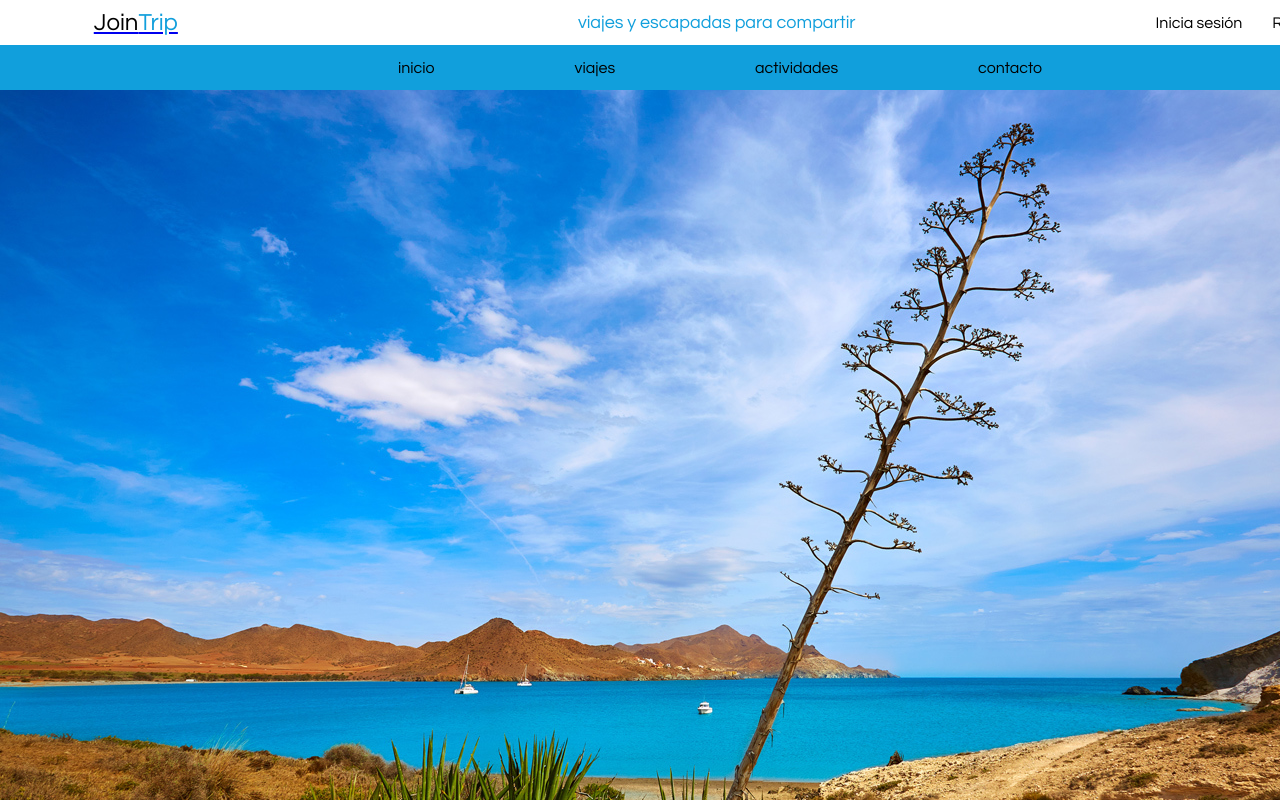
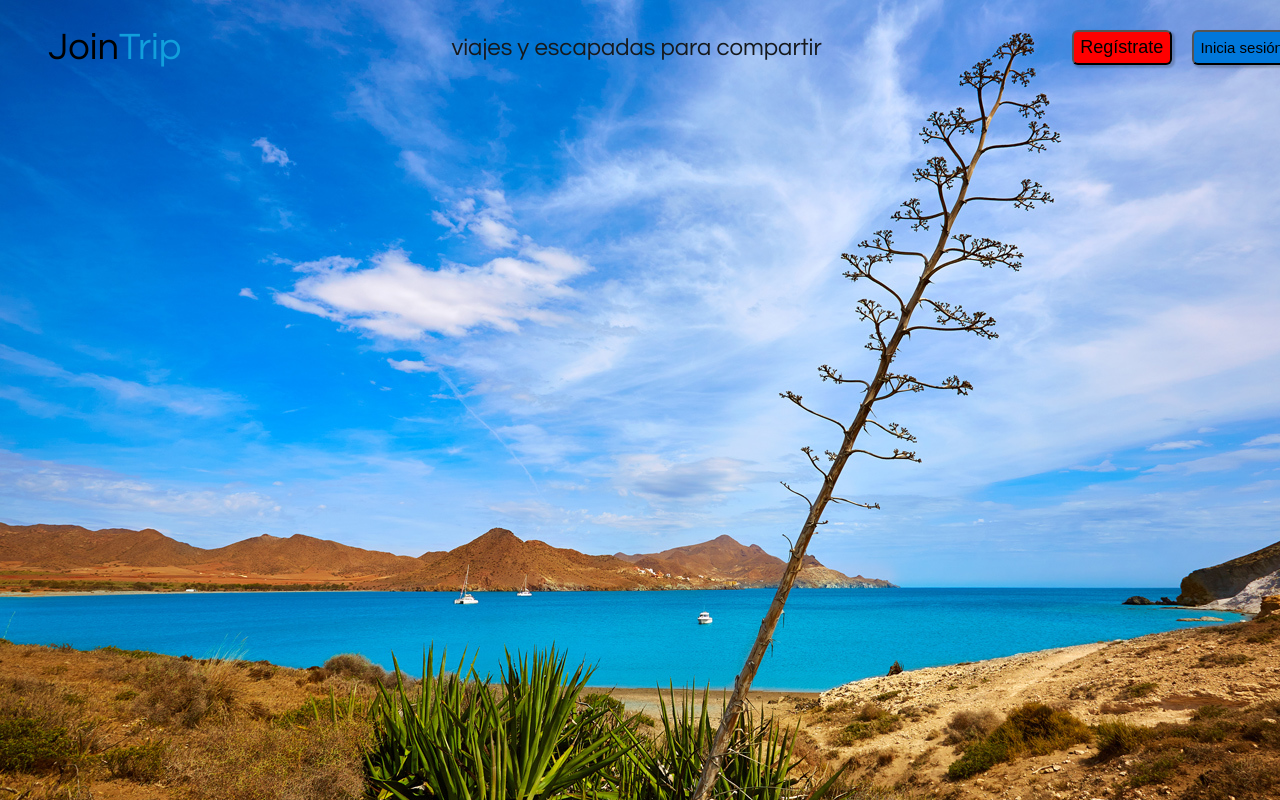
Before and after one commit to joanbatiste/Join-Trip, a React (Create React App) app in the folder frontend/: page / in a window 1280 px wide. Shown: the top 800 px of the page. Built offline with nearby package versions, Linux system fonts and the light colour scheme.

Commit message:
header integrate to main image

```diff
--- a/frontend/src/components/Header/Header.jsx
+++ b/frontend/src/components/Header/Header.jsx
@@ -15,15 +15,20 @@ const Header = () =>{
                     </a>
                 </div>
                 <div className="header-container-header-slogan">viajes y escapadas para compartir</div>
-                <div className="header-container-header-login">Inicia sesión</div>
-                <div className="header-container-header-register">Regístrate</div>
+                <div className="header-container-header-register">
+                    <button id="register">Regístrate</button>
+                    </div>
+                <div className="header-container-header-login">
+                    <button id="login">Inicia sesión</button>
+                    </div>
+
             </div>
             <div className="header-container-links">
                 <div className="header-container-links-titles">
-                    <div className="header-container-links-titles home">inicio</div>
+                    {/* <div className="header-container-links-titles home">inicio</div>
                     <div className="header-container-links-titles travels">viajes</div>
                     <div className="header-container-links-titles activities">actividades</div>
-                    <div className="header-container-links-titles contact">contacto</div>
+                    <div className="header-container-links-titles contact">contacto</div> */}
                 </div>
 
             </div>
--- a/frontend/src/components/Header/_Header.scss
+++ b/frontend/src/components/Header/_Header.scss
@@ -1,23 +1,29 @@
 .header-container{
     width: $q-xl;
-    height: $size-v+$size-f;
+    height: $mp-o;
     font-family: $font-Questrial-Regular;
+    position: absolute;
+    background-color: transparent;
 
     .header-container-header{
         width: $q-xl;
         height: $size-t+$size-c+$size-a;
-        background-color: #ffffff;
+        background-color: transparent;
         display: flex;
         flex-direction: row;
         align-items: center;
         justify-content: center;
+        margin-top: 25px;
         .header-container-header-logo{
-            margin-right: 400px;
+            align-items: flex-start;
+            margin-right: 270px;
+            text-decoration:none;
 
             .logo-link{
                 display: flex;
                 flex-direction: row;
-                font-size: 24px;
+                font-size: $size-s;
+                text-decoration:none;
                 .logo-first{
                     color: #000000;
                 }
@@ -27,34 +33,53 @@
             }
         }
         .header-container-header-slogan{
-            color: #119FDC;
-            font-size: 18px;
+            color: #16191C;
+            font-size: $size-m;
+            margin-right: 250px;
+
+        }
+
+        .header-container-header-register{
+            #register{
+                background-color: red;
+                width: 100px;
+                height: 35px;
+                font-size: 18px;
+                border-radius: 6px;
+                box-shadow: 2px 2px 2px 1px rgba(0, 0, 0, 0.2);
+            }
         }
         .header-container-header-login{
-            margin-left: 300px;
-        }
-        .header-container-header-register{
-            margin-left: 30px;
+            margin-left: 20px;
+            margin-right: 100px;
+            #login{
+                background-color: rgb(0,119,219);
+                width: 100px;
+                height: 35px;
+                font-size: 15px;
+                border-radius: 6px;
+                box-shadow: 2px 2px 2px 1px rgba(0, 0, 0, 0.2);
+            }
         }
 
     };
-    .header-container-links{
-        width: $q-xl;
-        height: $size-t+$size-c+$size-a;
-        background-color: nth($fontColor , 3);
-        display: flex;
-        align-items: center;
-        justify-content: center;
+    // .header-container-links{
+    //     width: $q-xl;
+    //     height: $size-t+$size-c+$size-a;
+    //     background-color: nth($fontColor , 3);
+    //     display: flex;
+    //     align-items: center;
+    //     justify-content: center;
 
-        .header-container-links-titles{
-            display: flex;
-            flex-direction: row;
-            align-items: center;
-            margin-right: 70px;
-            margin-left: 70px;
+    //     .header-container-links-titles{
+    //         display: flex;
+    //         flex-direction: row;
+    //         align-items: center;
+    //         margin-right: 70px;
+    //         margin-left: 70px;
 
-        }
-    }
+    //     }
+    // }
 };
 // /* Frame 1 */
 
--- a/frontend/src/css/main.css
+++ b/frontend/src/css/main.css
@@ -211,46 +211,53 @@ se transforma en
 /*COMPONENTS*/
 .header-container {
   width: 1440px;
-  height: 90px;
-  font-family: "Questrial-Regular"; }
+  height: 128px;
+  font-family: "Questrial-Regular";
+  position: absolute;
+  background-color: transparent; }
   .header-container .header-container-header {
     width: 1440px;
     height: 45px;
-    background-color: #ffffff;
+    background-color: transparent;
     display: flex;
     flex-direction: row;
     align-items: center;
-    justify-content: center; }
+    justify-content: center;
+    margin-top: 25px; }
     .header-container .header-container-header .header-container-header-logo {
-      margin-right: 400px; }
+      align-items: flex-start;
+      margin-right: 270px;
+      text-decoration: none; }
       .header-container .header-container-header .header-container-header-logo .logo-link {
         display: flex;
         flex-direction: row;
-        font-size: 24px; }
+        font-size: 38px;
+        text-decoration: none; }
         .header-container .header-container-header .header-container-header-logo .logo-link .logo-first {
           color: #000000; }
         .header-container .header-container-header .header-container-header-logo .logo-link .logo-second {
           color: #119FDC; }
     .header-container .header-container-header .header-container-header-slogan {
-      color: #119FDC;
-      font-size: 18px; }
+      color: #16191C;
+      font-size: 24px;
+      margin-right: 250px; }
+    .header-container .header-container-header .header-container-header-register #register {
+      background-color: red;
+      width: 100px;
+      height: 35px;
+      font-size: 18px;
+      border-radius: 6px;
+      box-shadow: 2px 2px 2px 1px rgba(0, 0, 0, 0.2); }
     .header-container .header-container-header .header-container-header-login {
-      margin-left: 300px; }
-    .header-container .header-container-header .header-container-header-register {
-      margin-left: 30px; }
-  .header-container .header-container-links {
-    width: 1440px;
-    height: 45px;
-    background-color: #119FDC;
-    display: flex;
-    align-items: center;
-    justify-content: center; }
-    .header-container .header-container-links .header-container-links-titles {
-      display: flex;
-      flex-direction: row;
-      align-items: center;
-      margin-right: 70px;
-      margin-left: 70px; }
+      margin-left: 20px;
+      margin-right: 100px; }
+      .header-container .header-container-header .header-container-header-login #login {
+        background-color: #0077db;
+        width: 100px;
+        height: 35px;
+        font-size: 15px;
+        border-radius: 6px;
+        box-shadow: 2px 2px 2px 1px rgba(0, 0, 0, 0.2); }
 
 /*VIEWS*/
 .container-home {
--- a/frontend/src/views/Home/_Home.scss
+++ b/frontend/src/views/Home/_Home.scss
@@ -4,7 +4,7 @@
     margin-right: auto;
 
     .header-image{
-        width: 1440px;
+        width: $q-xl;
         height: 925px;
         margin-left: auto;
         margin-right: auto;
```
